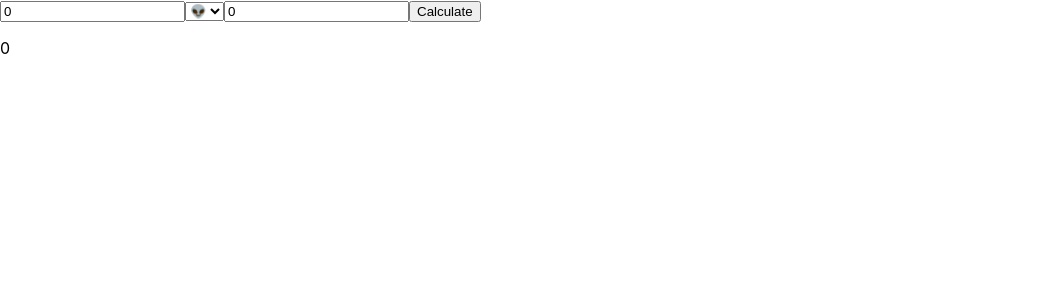
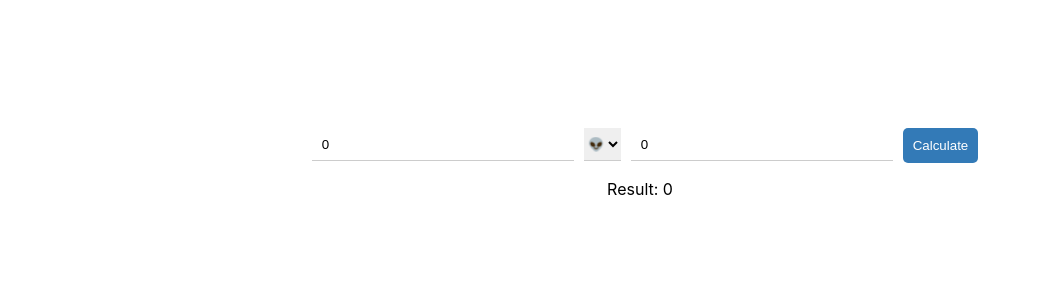
Before and after one commit to SysCall97/emoji-calculator-fe, a React (Create React App) app: page / in a window 1280 px wide. Shown: the top 300 px of the page, without its empty margins (0-1041 px from the left). Built offline with nearby package versions, Linux system fonts and the light colour scheme.

Commit message:
style added for the fields

```diff
--- a/src/CalculatorForm.css
+++ b/src/CalculatorForm.css
@@ -0,0 +1,52 @@
+.container {
+    width: 100vw;
+    display: flex;
+    justify-content: flex-start;
+    align-items: center;
+    padding-top: 10%;
+    flex-direction: column;
+}
+
+.formWrapper{
+    display: flex;
+    justify-content: center;
+    align-items: flex-start;
+}
+
+input{
+    width: 250px;
+    height: 30px;
+    margin-right: 10px;
+    margin-left: 10px;
+    padding-left: 10px;
+    border-top: none;
+    border-left: none;
+    border-right: none;
+    border-bottom: 1px solid #ccc;
+}
+input:focus {
+    outline: none;
+    border-bottom: 3px solid #ccc;
+}
+select{
+    height: 33px;
+    border-top: none;
+    border-left: none;
+    border-right: none;
+    border-bottom: 1px solid #ccc;
+}
+select:focus {
+    outline: none;
+}
+.errorMsg{
+    color: red;
+    font-size: smaller;
+}
+button{
+    cursor: pointer;
+    padding: 10px;
+    color: #fff;
+    background-color: #337ab7;
+    border-radius: 5px;
+    border: 0;
+}
--- a/src/CalculatorForm.js
+++ b/src/CalculatorForm.js
@@ -1,4 +1,5 @@
 import React, { useState } from 'react';
+import './CalculatorForm.css'
 
 const CalculatorForm = () => {
     const options = {
@@ -34,33 +35,45 @@ const CalculatorForm = () => {
                 else val = input1 / input2;
                 break;
             }
+            default: {
+                break;
+            }
         }
         setResult(val);
     }
 
     return (
+        <div className='container'>
             <div className='formWrapper'>
+                <div>
                     <input type="number" value={input1} onInput={ e => setInput1(Number(e.target.value))} />
+                </div>
+                <div>
                     <select value={operation} onChange={ e => setOperation(e.target.value) }>
                         {
                             emojis.map((emoji, index) => <option key={index} value={options[emoji]}> {emoji} </option>)
                         }
                     </select>
+                </div>
+                <div>
                     <input type="number" value={input2} onInput={ e => setInput2(Number(e.target.value))} />
+                </div>
+                <div>
+                    <button onClick={handleCalculate}>Calculate</button>
+                </div>
+            </div>
+            <div className='resultArea'>
+                {
+                    !isDivisionByZeroErrorOccured &&
+                    <p> Result: {result} </p>
+                }
                 {
                         isDivisionByZeroErrorOccured &&
-                <p style={{color: "red"}}>
+                        <p className='errorMsg'>
                             *Cannot divide by zero
                         </p>
                 }
-            <button onClick={handleCalculate}>Calculate</button>
-            {
-                !isDivisionByZeroErrorOccured &&
-                <p>
-                    {result}
-                </p>
-            }
-
+            </div>
         </div>
     );
 };
```
Lines whose indentation alone changed are shown as unchanged.
